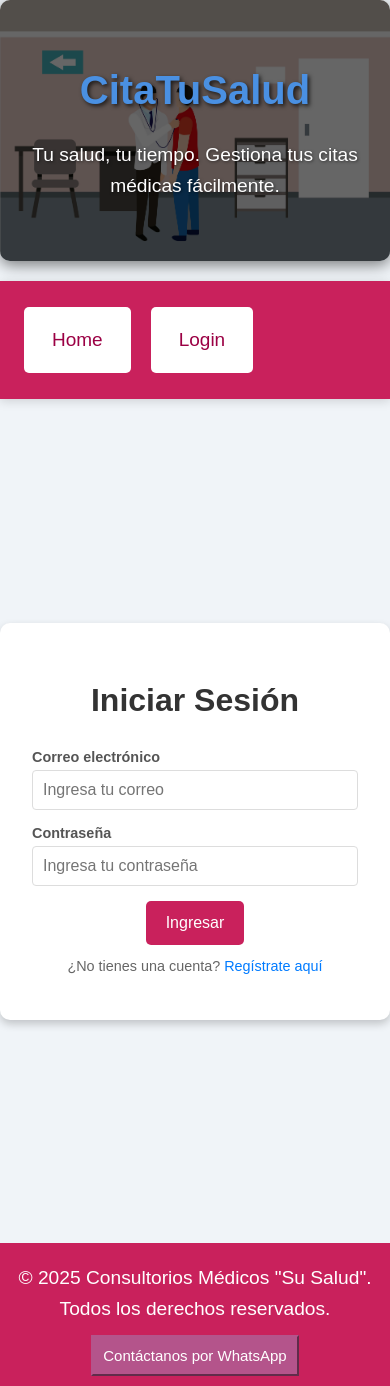
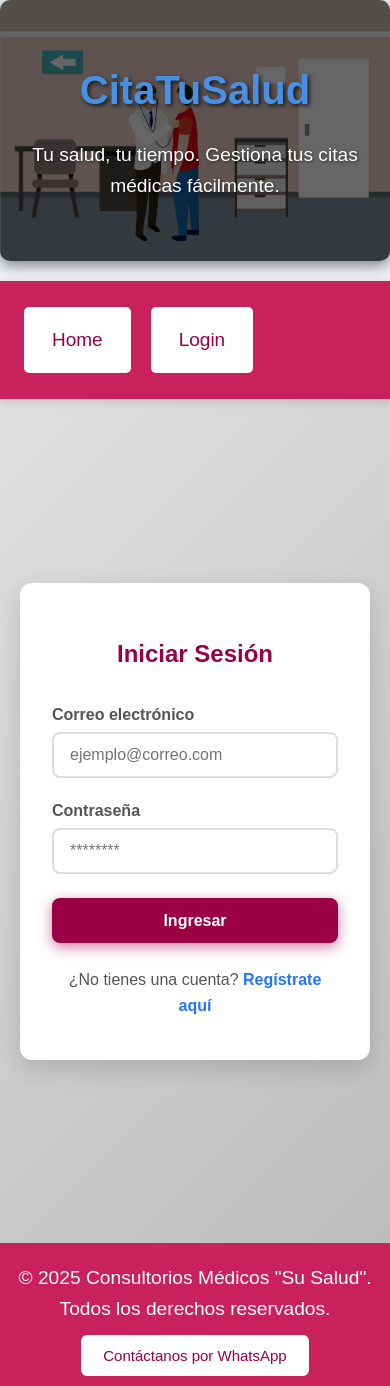
Before and after one commit to matt087/CitaTuSalud, a React (Create React App) app in the folder frontend/: page /login in a window 390 px wide. Built offline with nearby package versions, Linux system fonts and the light colour scheme.

Commit message:
Cambios estilos de footer y login

```diff
--- a/frontend/src/css/Footer.css
+++ b/frontend/src/css/Footer.css
@@ -15,17 +15,27 @@
     margin: 10px 0;
 }
 
+/* Botón WhatsApp: estilo consistente con navbar */
 .whatsapp-button {
-    background-color: #b4548b;
-    border-color: #b4548b;
-    color: white;
+    background-color: white;          /* fondo blanco */
+    color: #9b0044;                   /* texto rosa oscuro */
+    border: 2px solid white;          /* borde blanco fijo */
     font-size: 15px;
-    padding: 10px 10px;
+    padding: 10px 20px;
     cursor: pointer;
+    border-radius: 6px;
+    transition: background-color 0.3s ease, color 0.3s ease, transform 0.3s ease;
+    box-sizing: border-box;
+    user-select: none;
+    display: inline-block;
+    transform: scale(1);
 }
 
 .whatsapp-button:hover {
-    background-color: #128c7e;
+    background-color: #9b0044;        /* fondo rosa oscuro */
+    color: white;                     /* texto blanco */
+    border-color: white;              /* borde blanco */
+    transform: scale(1);
 }
 
 .whatsapp-link {
--- a/frontend/src/css/Login.css
+++ b/frontend/src/css/Login.css
@@ -2,77 +2,126 @@
   display: flex;
   justify-content: center;
   align-items: center;
-    height: 100vh;
-    background: linear-gradient(135deg, #2575fc);
+  min-height: 100vh;
+  background: linear-gradient(135deg, #e0e0e0 0%, #bdbdbd 100%);
   font-family: 'Arial', sans-serif;
+  padding: 20px;
+  box-sizing: border-box;
 }
+
 .login-box {
   background: #fff;
-    padding: 2rem;
-    border-radius: 10px;
-    box-shadow: 0 4px 8px rgba(0, 0, 0, 0.2);
+  padding: 2.5rem 3rem;
+  border-radius: 12px;
+  box-shadow: 0 8px 24px rgba(0, 0, 0, 0.15);
   text-align: center;
+  max-width: 420px;
   width: 100%;
-    max-width: 400px;
+  transition: transform 0.3s ease;
+}
+
+.login-box:hover {
+  transform: translateY(-5px);
 }
 
 .login-box h2 {
-    margin-bottom: 1.5rem;
-    color: #333;
+  margin-bottom: 2rem;
+  color: #9b0044;
+  font-weight: 700;
+  font-size: 2rem;
+}
+
+.error {
+  background: #f8d7da;
+  color: #842029;
+  padding: 12px 16px;
+  border-radius: 6px;
+  margin-bottom: 1rem;
+  font-weight: 600;
 }
 
 .input-group {
-    margin-bottom: 1rem;
+  margin-bottom: 1.5rem;
   text-align: left;
 }
 
 .input-group label {
   display: block;
-    font-size: 0.9rem;
+  font-size: 1rem;
   margin-bottom: 0.5rem;
+  color: #555;
+  font-weight: 600;
+}
+
+.input-group input {
+  width: 100%;
+  padding: 0.75rem 1rem;
+  font-size: 1rem;
+  border: 2px solid #ddd;
+  border-radius: 8px;
+  outline-offset: 2px;
+  transition: border-color 0.3s ease, box-shadow 0.3s ease;
+}
+
+.input-group input:focus {
+  border-color: #9b0044;
+  box-shadow: 0 0 8px rgba(155, 0, 68, 0.4);
+}
+
+.login-button {
+  background-color: #9b0044;
+  color: white;
+  border: none;
+  padding: 0.85rem 2rem;
+  font-size: 1.1rem;
+  border-radius: 8px;
+  font-weight: 700;
+  cursor: pointer;
+  width: 100%;
+  box-shadow: 0 4px 14px rgba(155, 0, 68, 0.5);
+  transition: background-color 0.3s ease, box-shadow 0.3s ease;
+}
+
+.login-button:hover:not(:disabled) {
+  background-color: #6e0031;
+  box-shadow: 0 6px 20px rgba(110, 0, 49, 0.7);
+}
+
+.login-button:disabled {
+  opacity: 0.6;
+  cursor: not-allowed;
+  box-shadow: none;
+}
+
+.register-link {
+  margin-top: 1.5rem;
+  font-size: 1rem;
   color: #555;
 }
 
-  .input-group input {
-    width: 90%;
-    padding: 0.8rem;
-    font-size: 1rem;
-    border: 1px solid #ccc;
-    border-radius: 5px;
-    outline: none;
-    transition: border-color 0.3s;
+.register-link a {
+  color: #2575fc;
+  font-weight: 600;
+  text-decoration: none;
+  transition: text-decoration 0.3s ease;
 }
 
-  .input-group input:focus {
-    border-color: #c9215c;
+.register-link a:hover,
+.register-link a:focus {
+  text-decoration: underline;
+  outline: none;
 }
 
-  /* Botón de inicio de sesión */
-  .login-button {
-    background: #c9215c;
-    color: #fff;
-    padding: 0.8rem 1.2rem;
-    font-size: 1rem;
-    border: none;
-    border-radius: 5px;
-    cursor: pointer;
-    transition: background 0.3s;
+@media (max-width: 480px) {
+  .login-box {
+    padding: 2rem;
   }
 
-  .login-button:hover {
-    background: #2575fc;
-  }
-  .register-link {
-    margin-top: 10px;
-    text-align: center;
-    font-size: 0.9rem;
+  .login-box h2 {
+    font-size: 1.5rem;
   }
 
-  .register-link a {
-    color: #007bff;
-    text-decoration: none;
+  .login-button {
+    font-size: 1rem;
   }
-
-  .register-link a:hover {
-    text-decoration: underline;
 }
--- a/frontend/src/css/Navbar.css
+++ b/frontend/src/css/Navbar.css
@@ -2,7 +2,7 @@
     background-color: #c9215c;
     padding: 16px 24px;
     box-shadow: 0 2px 10px rgba(0, 0, 0, 0.15);
-    position: sticky;
+    position: relative;
     top: 0;
     z-index: 1000;
 }
@@ -28,10 +28,10 @@
     text-decoration: none;
     cursor: pointer;
     transition: background-color 0.3s ease, color 0.3s ease, transform 0.3s ease;
-    box-sizing: border-box; /* Esto es clave */
+    box-sizing: border-box;
     display: inline-block;
     user-select: none;
-    transform: scale(1); /* fuerza tamaño base */
+    transform: scale(1);
 }
 
 .navbar-list li a:hover,
@@ -39,5 +39,5 @@
     background-color: #9b0044;
     color: white;
     border-color: white;
-    transform: scale(1); /* evita que cambie tamaño */
+    transform: scale(1);
 }
--- a/frontend/src/css/Register.css
+++ b/frontend/src/css/Register.css
@@ -2,54 +2,105 @@
   display: flex;
   justify-content: center;
   align-items: center;
-    height: 100vh;
-    background-color: #f4f4f4;
+  min-height: 100vh;
+  background: linear-gradient(135deg, #4a4a4a 0%, #2e2e2e 100%);
+  font-family: 'Arial', sans-serif;
+  padding: 20px;
+  box-sizing: border-box;
 }
 
 .register-box {
-    padding: 20px;
-    background-color: white;
-    border-radius: 5px;
-    box-shadow: 0 2px 10px rgba(0, 0, 0, 0.1);
-    width: 400px;
+  background: #fff;
+  padding: 2.5rem 3rem;
+  border-radius: 12px;
+  box-shadow: 0 8px 24px rgba(0, 0, 0, 0.15);
+  max-width: 420px;
+  width: 100%;
+  text-align: center;
+  transition: transform 0.3s ease;
+}
+
+.register-box:hover {
+  transform: translateY(-5px);
 }
 
 .register-box h2 {
-    text-align: center;
+  margin-bottom: 2rem;
+  color: #9b0044;
+  font-weight: 700;
+  font-size: 2rem;
 }
 
 .input-group {
-    margin-bottom: 15px;
+  margin-bottom: 1.5rem;
+  text-align: left;
 }
 
 .input-group label {
   display: block;
-    margin-bottom: 5px;
+  font-size: 1rem;
+  margin-bottom: 0.5rem;
+  color: #555;
+  font-weight: 600;
 }
 
 .input-group input {
   width: 100%;
-    padding: 10px;
-    border: 1px solid #ddd;
-    border-radius: 4px;
+  padding: 0.75rem 1rem;
+  font-size: 1rem;
+  border: 2px solid #ddd;
+  border-radius: 8px;
+  outline-offset: 2px;
+  transition: border-color 0.3s ease, box-shadow 0.3s ease;
+}
+
+.input-group input:focus {
+  border-color: #9b0044;
+  box-shadow: 0 0 8px rgba(155, 0, 68, 0.4);
 }
 
 .register-button {
   width: 100%;
-    padding: 10px;
-    background-color: #c9215c;
+  padding: 0.85rem 2rem;
+  background-color: #9b0044;
   color: white;
+  font-size: 1.1rem;
   border: none;
-    border-radius: 4px;
+  border-radius: 8px;
+  font-weight: 700;
   cursor: pointer;
+  box-shadow: 0 4px 14px rgba(155, 0, 68, 0.5);
+  transition: background-color 0.3s ease, box-shadow 0.3s ease;
+}
+
+.register-button:hover:not(:disabled) {
+  background-color: #6e0031;
+  box-shadow: 0 6px 20px rgba(110, 0, 49, 0.7);
 }
 
 .register-button:disabled {
   background-color: #cccccc;
+  cursor: not-allowed;
+  box-shadow: none;
 }
 
 .error {
-    color: red;
+  color: #d32f2f;
   text-align: center;
-    margin-bottom: 10px;
+  margin-bottom: 1rem;
+  font-weight: 600;
 }
+
+@media (max-width: 480px) {
+  .register-box {
+    padding: 2rem;
+  }
+
+  .register-box h2 {
+    font-size: 1.5rem;
+  }
+
+  .register-button {
+    font-size: 1rem;
+  }
+}
--- a/frontend/src/pages/Login.js
+++ b/frontend/src/pages/Login.js
@@ -1,6 +1,6 @@
 import React, { useState } from "react";
-import { loginUser } from "../services/apiService";  //servicio
-import { useNavigate, Link } from 'react-router-dom';
+import { loginUser } from "../services/apiService";
+import { useNavigate, Link } from "react-router-dom";
 import "../css/Login.css";
 
 const Login = ({ setIsAuthenticated, setRole }) => {
@@ -10,54 +10,51 @@ const Login = ({ setIsAuthenticated, setRole }) => {
   const navigate = useNavigate();
 
   const handleChange = (e) => {
-    const { name, value } = e.target;
-    setFormData({ ...formData, [name]: value });
+    setFormData(prev => ({ ...prev, [e.target.name]: e.target.value }));
   };
 
   const handleSubmit = async (e) => {
     e.preventDefault();
     setLoading(true);
+    setError("");
 
     try {
       const result = await loginUser(formData);
-      if (result.message === 'Inicio de sesión exitoso.') {
-        navigate('/cita');
-        const data = result.usuario;
-        setRole(data.rol);
+      if (result.message === "Inicio de sesión exitoso.") {
+        setRole(result.usuario.rol);
         setIsAuthenticated(true);
-        localStorage.setItem('userId',data._id)
-        localStorage.setItem('isAuthenticated', 'true');
-        localStorage.setItem('rol', data.rol);
+        localStorage.setItem("userId", result.usuario._id);
+        localStorage.setItem("isAuthenticated", "true");
+        localStorage.setItem("rol", result.usuario.rol);
+        navigate("/cita");
       } else {
-        alert(result.message);
+        setError(result.message);
       }
-      setFormData({correo: "", password: "" });
+    } catch {
+      setError("Credenciales incorrectas o error de servidor");
+    } finally {
       setLoading(false);
-
-    } catch (error) {
-      console.error("Error al iniciar sesión:", error);
-      setError("Credenciales incorrectas o error de servidor");
+      setFormData({ correo: "", password: "" });
     }
-
-    setLoading(false);
   };
 
   return (
     <div className="login-container">
-      <div className="login-box">
+      <div className="login-box" role="main" aria-label="Formulario de inicio de sesión">
         <h2>Iniciar Sesión</h2>
-        {error && <p className="error">{error}</p>}
-        <form onSubmit={handleSubmit}>
+        {error && <p className="error" role="alert">{error}</p>}
+        <form onSubmit={handleSubmit} noValidate>
           <div className="input-group">
             <label htmlFor="correo">Correo electrónico</label>
             <input
-              type="correo"
+              type="email"
               id="correo"
               name="correo"
               value={formData.correo}
               onChange={handleChange}
-              placeholder="Ingresa tu correo"
+              placeholder="ejemplo@correo.com"
               required
+              autoComplete="username"
             />
           </div>
           <div className="input-group">
@@ -68,11 +65,13 @@ const Login = ({ setIsAuthenticated, setRole }) => {
               name="password"
               value={formData.password}
               onChange={handleChange}
-              placeholder="Ingresa tu contraseña"
+              placeholder="********"
               required
+              autoComplete="current-password"
+              minLength={6}
             />
           </div>
-          <button type="submit" className="login-button" disabled={loading}>
+          <button type="submit" className="login-button" disabled={loading} aria-busy={loading}>
             {loading ? "Cargando..." : "Ingresar"}
           </button>
         </form>
```
Lines whose indentation alone changed are shown as unchanged.
